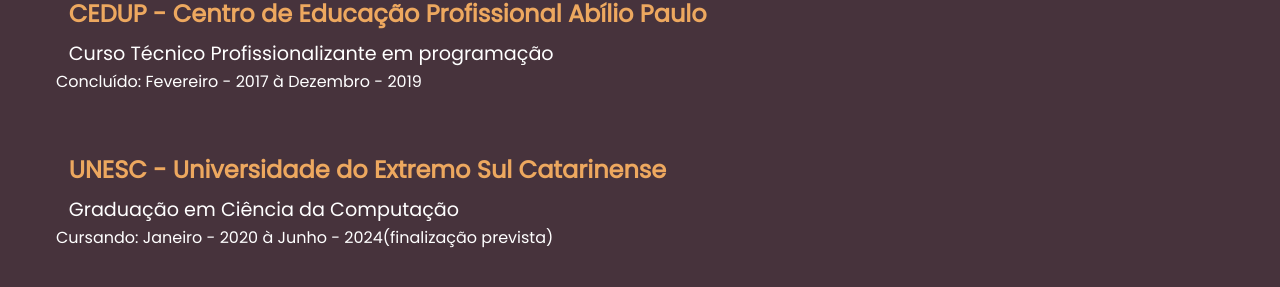
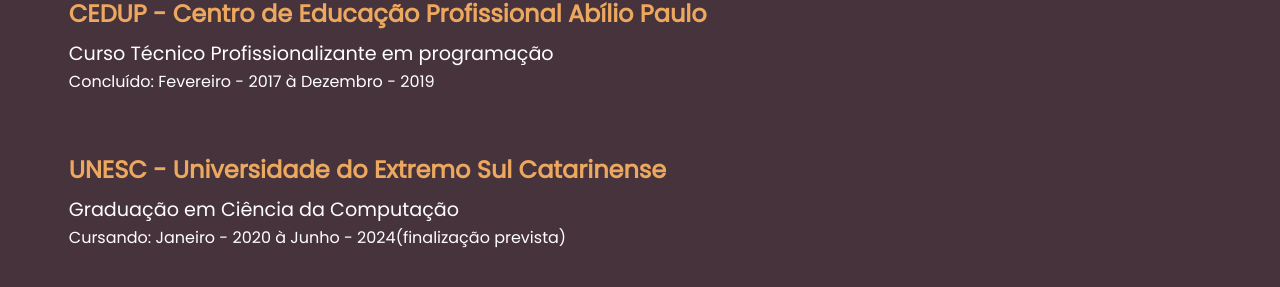
Before and after one commit to marcoswb/personal-site, a React (Create React App) app in the folder personal-site/: page /formation in a window 1280 px wide. Shown: the part 221-508 px from the top of the page. Built offline with nearby package versions, Linux system fonts and the light colour scheme.

Commit message:
adjustment desing page experience and formation[

```diff
--- a/personal-site/src/pages/Experience/style.css
+++ b/personal-site/src/pages/Experience/style.css
@@ -29,9 +29,8 @@
 
 .duration {
     font-size: 1rem;
+    padding-left: 0.8rem;
 }
-
-
 
 @media screen and (max-width: 850px) {
 
```
